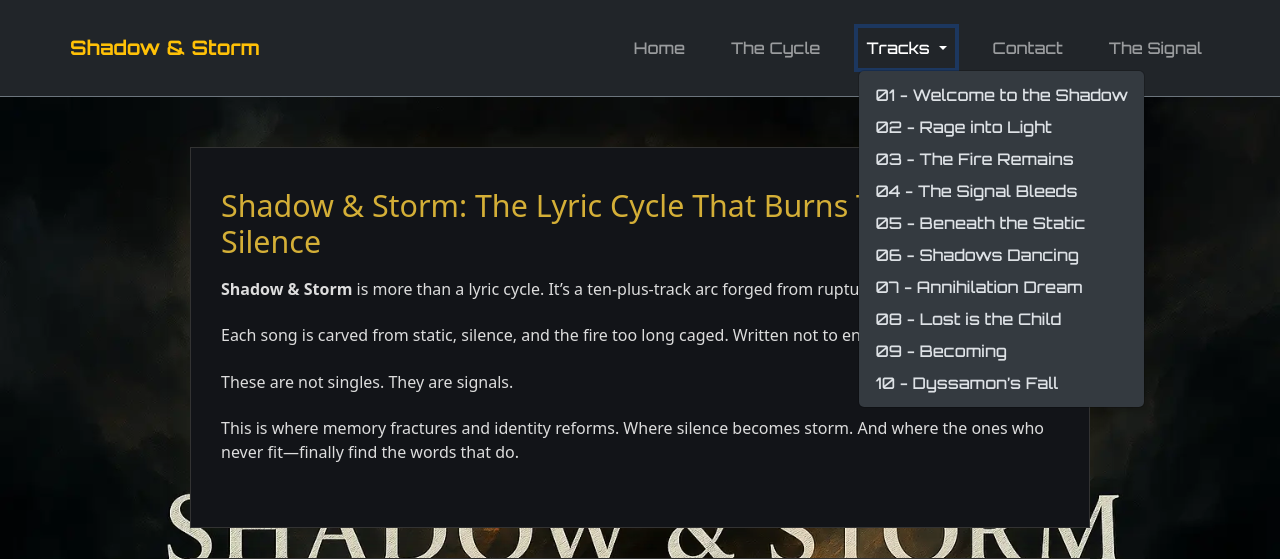
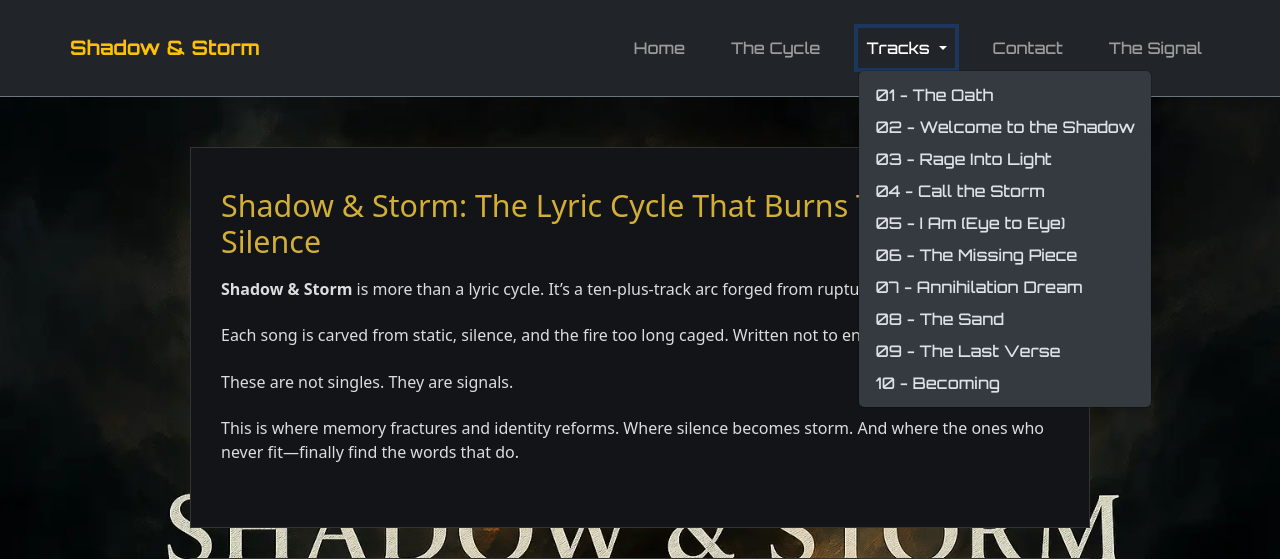
Before and after one commit to AlfredBrayden/shadowandstorm, a PHP site: page /index.php in a window 1280 px wide, after a click on "Tracks". Shown: the top 559 px of the page. Run offline with PHP 8.4, Linux system fonts and the light colour scheme.

Commit message:
updated track

```diff
--- a/nav.php
+++ b/nav.php
@@ -14,20 +14,25 @@
                     <a class="nav-link" href="the-cycle.php">The Cycle</a>
                 </li>
                 <li class="nav-item dropdown">
-          <a class="nav-link dropdown-toggle" href="tracks.php" id="navbarDropdown" role="button" data-bs-toggle="dropdown">
+                    <a class="nav-link dropdown-toggle" href="tracks.php" id="navbarDropdown" role="button"
+                        data-bs-toggle="dropdown">
                         Tracks
                     </a>
                     <ul class="dropdown-menu dropdown-menu-dark">
-            <li><a class="dropdown-item" href="track1.php">01 - Welcome to the Shadow</a></li>
-            <li><a class="dropdown-item" href="track2.php">02 - Rage into Light</a></li>
-            <li><a class="dropdown-item" href="track3.php">03 - The Fire Remains</a></li>
-            <li><a class="dropdown-item" href="track4.php">04 - The Signal Bleeds</a></li>
-            <li><a class="dropdown-item" href="track5.php">05 - Beneath the Static</a></li>
-            <li><a class="dropdown-item" href="track6.php">06 - Shadows Dancing</a></li>
-            <li><a class="dropdown-item" href="track7.php">07 - Annihilation Dream</a></li>
-            <li><a class="dropdown-item" href="track8.php">08 - Lost is the Child</a></li>
-            <li><a class="dropdown-item" href="track9.php">09 - Becoming</a></li>
-            <li><a class="dropdown-item" href="track10.php">10 - Dyssamon’s Fall</a></li>
+
+                        <li><a class="dropdown-item" href="01_the_oath.php">01 - The Oath</a></li>
+                        <li><a class="dropdown-item" href="02_welcome_to_the_shadow.php">02 - Welcome to the
+                                Shadow</a></li>
+                        <li><a class="dropdown-item" href="03_rage_into_light.php">03 - Rage Into Light</a></li>
+                        <li><a class="dropdown-item" href="04_call_the_storm.php">04 - Call the Storm</a></li>
+                        <li><a class="dropdown-item" href="05_i_am_eye_to_eye.php">05 - I Am (Eye to Eye)</a></li>
+                        <li><a class="dropdown-item" href="06_the_missing_piece.php">06 - The Missing Piece</a></li>
+                        <li><a class="dropdown-item" href="07_annihilation_dream.php">07 - Annihilation Dream</a>
+                        </li>
+                        <li><a class="dropdown-item" href="08_the_sand.php">08 - The Sand</a></li>
+                        <li><a class="dropdown-item" href="09_the_last_verse.php">09 - The Last Verse</a></li>
+                        <li><a class="dropdown-item" href="10_becoming.php">10 - Becoming</a></li>
+
                     </ul>
                 </li>
                 <!--  <li class="nav-item"><a class="nav-link" href="about.php">About</a></li> -->
```
Also changed, not shown: 01_the_oath.php (renamed from track1.php), 02_welcome_to_the_shadow.php (renamed from track2.php), 03_rage_into_light.php (renamed from track3.php), 04_call_the_storm.php (renamed from track4.php), 05_i_am_eye_to_eye.php (renamed from track5.php), 06_the_missing_piece.php (renamed from track6.php), 07_annihilation_dream.php (renamed from track7.php), 08_the_sand.php (renamed from track8.php), 09_the_last_verse.php (renamed from track9.php), 10_becoming.php (renamed from track10.php). Lines whose indentation alone changed are shown as unchanged.
